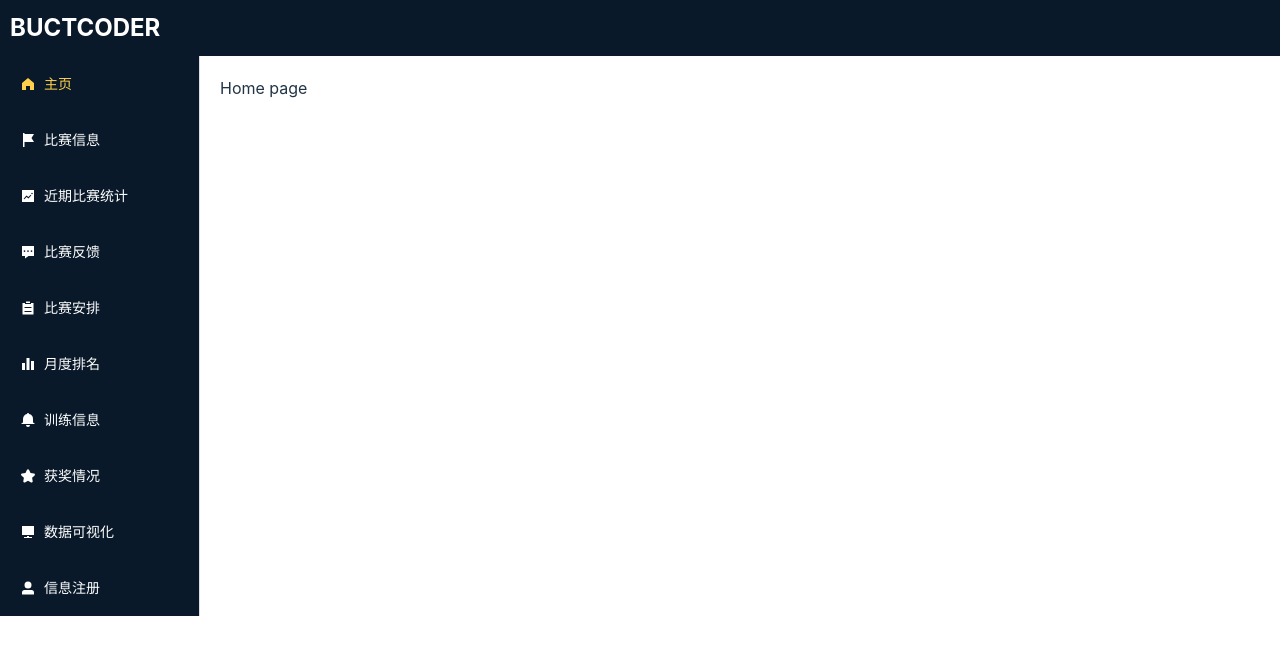
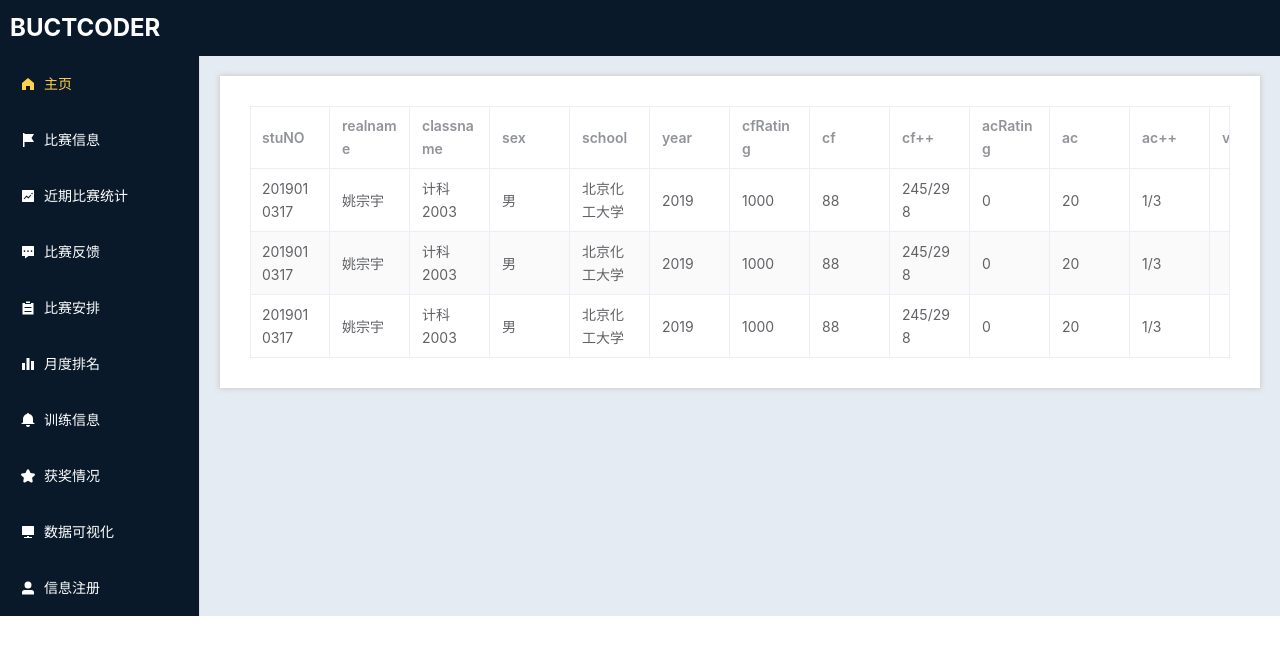
Before and after one commit to ExecuteMyExecution/practice-front-end, a Vue app: page /#/home in a window 1280 px wide. Shown: the top 654 px of the page. Built offline with nearby package versions, Linux system fonts and the light colour scheme.

Commit message:
config添加相对路径，以及主页中加入表格

```diff
--- a/src/App.vue
+++ b/src/App.vue
@@ -17,8 +17,8 @@
 </template>
 
 <script setup>
-import Aside from "./components/Aside.vue";
-import Header from "./components/Header.vue";
+import Aside from "@/components/Aside.vue";
+import Header from "@/components/Header.vue";
 </script>
 
 <style lang="scss" scoped>
@@ -27,5 +27,8 @@ import Header from "./components/Header.vue";
     padding: 0;
     height: auto;
   }
+  .el-main {
+    background-color: #e5ebf2;
+  }
 }
 </style>
--- a/src/views/Home/index.vue
+++ b/src/views/Home/index.vue
@@ -1,11 +1,90 @@
 <template>
-    Home page
+    <div class="container">
+        <el-table :data="stuInfo" border stripe style="width: 100%">
+            <el-table-column v-for="(item, index) of showInfo" :key="index" :prop="item" :label="item" />
+        </el-table>
+    </div>
 </template>
 
 <script setup>
-
+const showInfo = [
+    "stuNO",
+    "realname",
+    "classname",
+    "sex",
+    "school",
+    "year",
+    "cfRating",
+    "cf",
+    "cf++",
+    "acRating",
+    "ac",
+    "ac++",
+    "vj",
+    "nc",
+    "ncRating",
+    "jsk"
+];
+const stuInfo = [
+    {
+        "stuNO": "2019010317",
+        "realname": "姚宗宇",
+        "classname": "计科2003",
+        "sex": "男",
+        "school": "北京化工大学",
+        "year": 2019,
+        "cfRating": 1000,
+        "cf": 88,
+        "cf++": "245/298",
+        "acRating": 0,
+        "ac": 20,
+        "ac++": "1/3",
+        "vj": "",
+        "nc": 0,
+        "ncRating": 9,
+        "jsk": 0
+    }, {
+        "stuNO": "2019010317",
+        "realname": "姚宗宇",
+        "classname": "计科2003",
+        "sex": "男",
+        "school": "北京化工大学",
+        "year": 2019,
+        "cfRating": 1000,
+        "cf": 88,
+        "cf++": "245/298",
+        "acRating": 0,
+        "ac": 20,
+        "ac++": "1/3",
+        "vj": "",
+        "nc": 0,
+        "ncRating": 9,
+        "jsk": 0
+    }, {
+        "stuNO": "2019010317",
+        "realname": "姚宗宇",
+        "classname": "计科2003",
+        "sex": "男",
+        "school": "北京化工大学",
+        "year": 2019,
+        "cfRating": 1000,
+        "cf": 88,
+        "cf++": "245/298",
+        "acRating": 0,
+        "ac": 20,
+        "ac++": "1/3",
+        "vj": "",
+        "nc": 0,
+        "ncRating": 9,
+        "jsk": 0
+    }
+]
 </script>
 
 <style lang="scss" scoped>
-
+.container {
+    padding: 30px;
+    background-color: #fff;
+    box-shadow: 0 0 5px 1px #ccc;
+}
 </style>
--- a/vite.config.js
+++ b/vite.config.js
@@ -3,6 +3,7 @@ import vue from '@vitejs/plugin-vue'
 import AutoImport from 'unplugin-auto-import/vite'
 import Components from 'unplugin-vue-components/vite'
 import { ElementPlusResolver } from 'unplugin-vue-components/resolvers'
+import path from 'path'
 
 // https://vitejs.dev/config/
 export default defineConfig({
@@ -16,4 +17,9 @@ export default defineConfig({
       resolvers: [ElementPlusResolver()],
     })
   ],
+  resolve: {
+    alias: {
+      '@': path.resolve(__dirname, './src/')
+    }
+  }
 })
```
Also changed, not shown: src/router/routes.js (+10 -10 lines).
